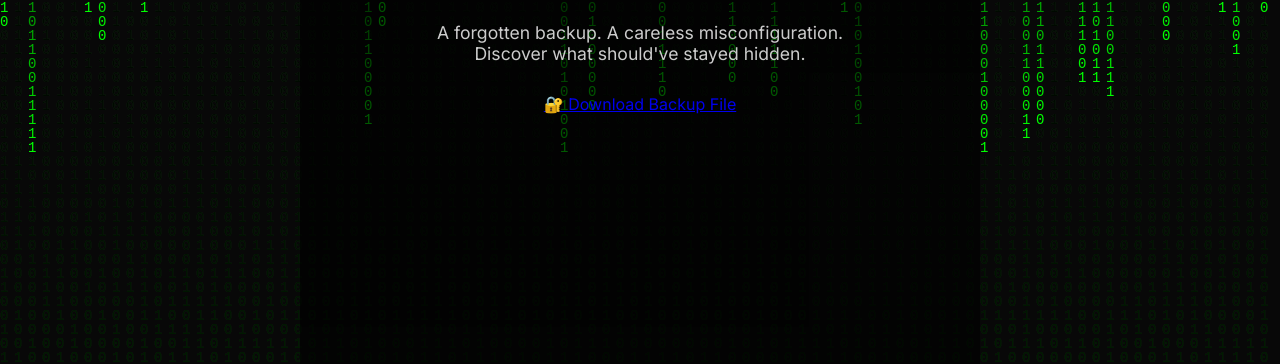
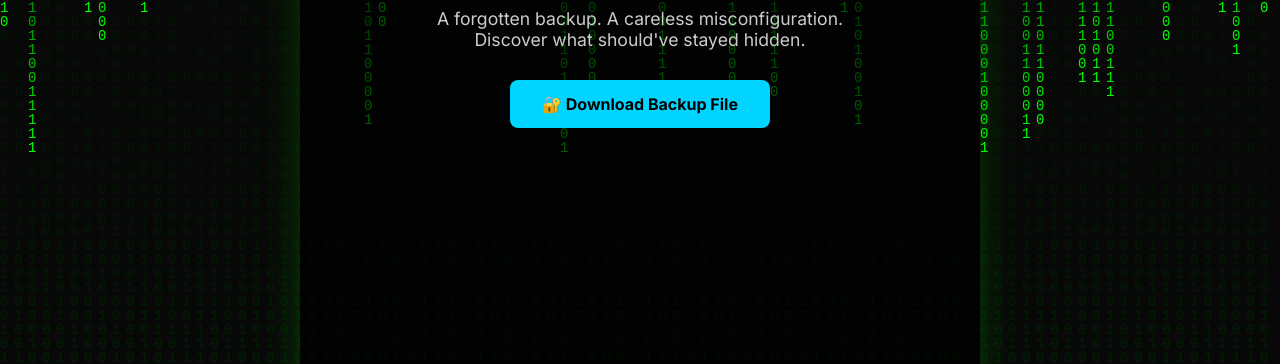
Before and after one commit to Sadhana-Prajapati/ISO-27001-Shadow-Backup-Exposure, a plain HTML site: page index.html in a window 1280 px wide. Shown: the part 436-800 px from the top of the page. Drawn offline with Linux system fonts and the light colour scheme.

Commit message:
Update index.html

```diff
--- a/index.html
+++ b/index.html
@@ -36,6 +36,7 @@
       max-width: 600px;
       margin: auto;
       text-align: center;
+      box-shadow: 0 0 40px rgba(0,255,0,0.2);
     }
 
     h1 {
@@ -74,10 +75,9 @@
   <div class="container">
     <h1>🔐 ISO 27001: Shadow Backup Exposure</h1>
     <p>A forgotten backup. A careless misconfiguration.<br>Discover what should've stayed hidden.</p>
-    <a href="https://sadhana-prajapati.github.io/ISO-27001-Shadow-Backup-Exposure/.assets/private_backup.zip" download>
-    🔐 Download Backup File
+    <a href=".assets/private_backup.zip" download class="button">
+      🔐 Download Backup File
     </a>
-
   </div>
 
   <script>
```
